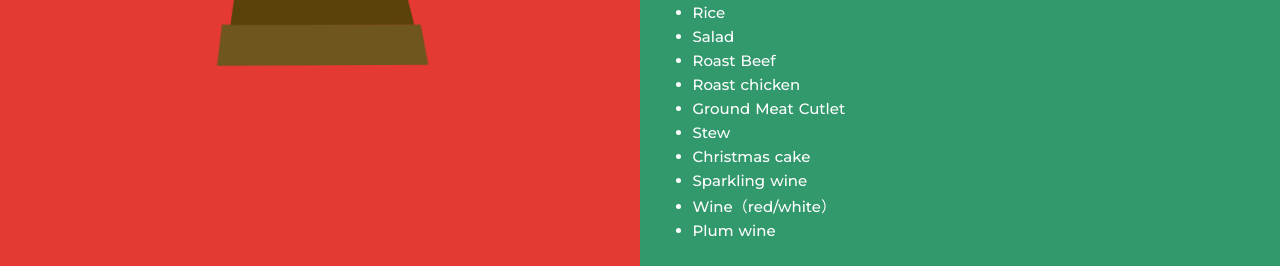
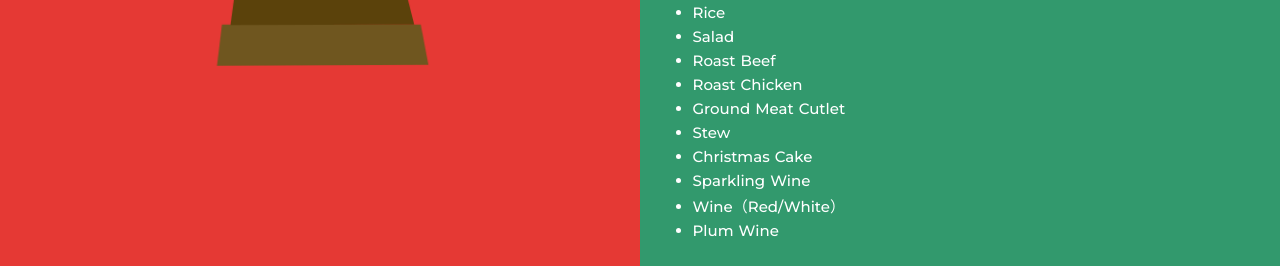
Before and after one commit to cidermitaina/xmas2018, a Nuxt app: page / in a window 1280 px wide. Shown: the part 518-784 px from the top of the page. Built offline with nearby package versions, Linux system fonts and the light colour scheme.

Commit message:
fix: Fix food text

```diff
--- a/components/Article.vue
+++ b/components/Article.vue
@@ -20,13 +20,13 @@ article
       li  Rice
       li  Salad
       li  Roast Beef
-      li  Roast chicken
+      li  Roast Chicken
       li  Ground Meat Cutlet
       li  Stew
-      li  Christmas cake
-      li  Sparkling wine
-      li  Wine（red/white）
-      li  Plum wine
+      li  Christmas Cake
+      li  Sparkling Wine
+      li  Wine（Red/White）
+      li  Plum Wine
     h2
       | Timetable
     p
```
Also changed, not shown: 200.html (+2 -2 lines), index.html (+2 -2 lines), 2 other files (tests, documents, lock files or other folders).
